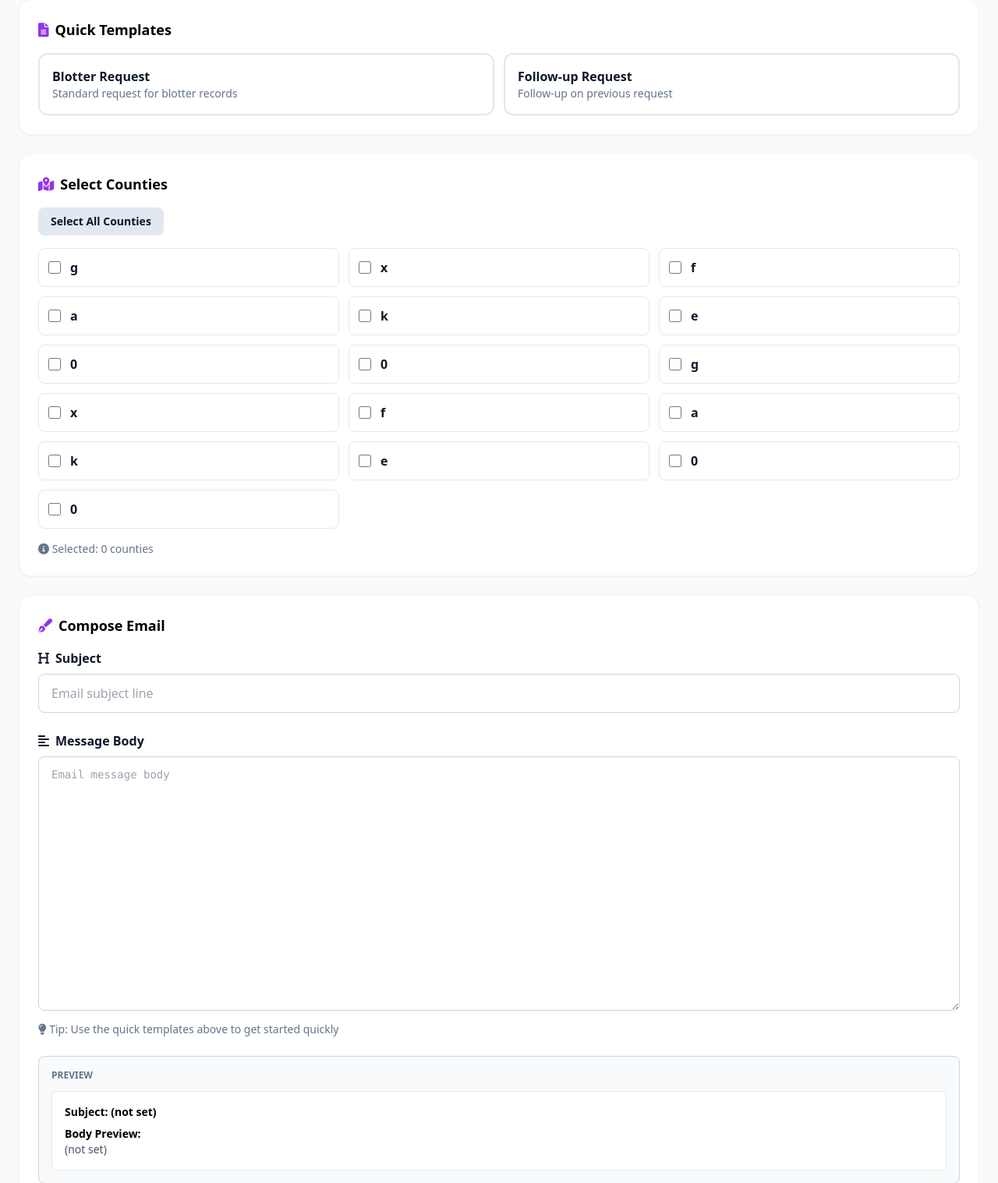
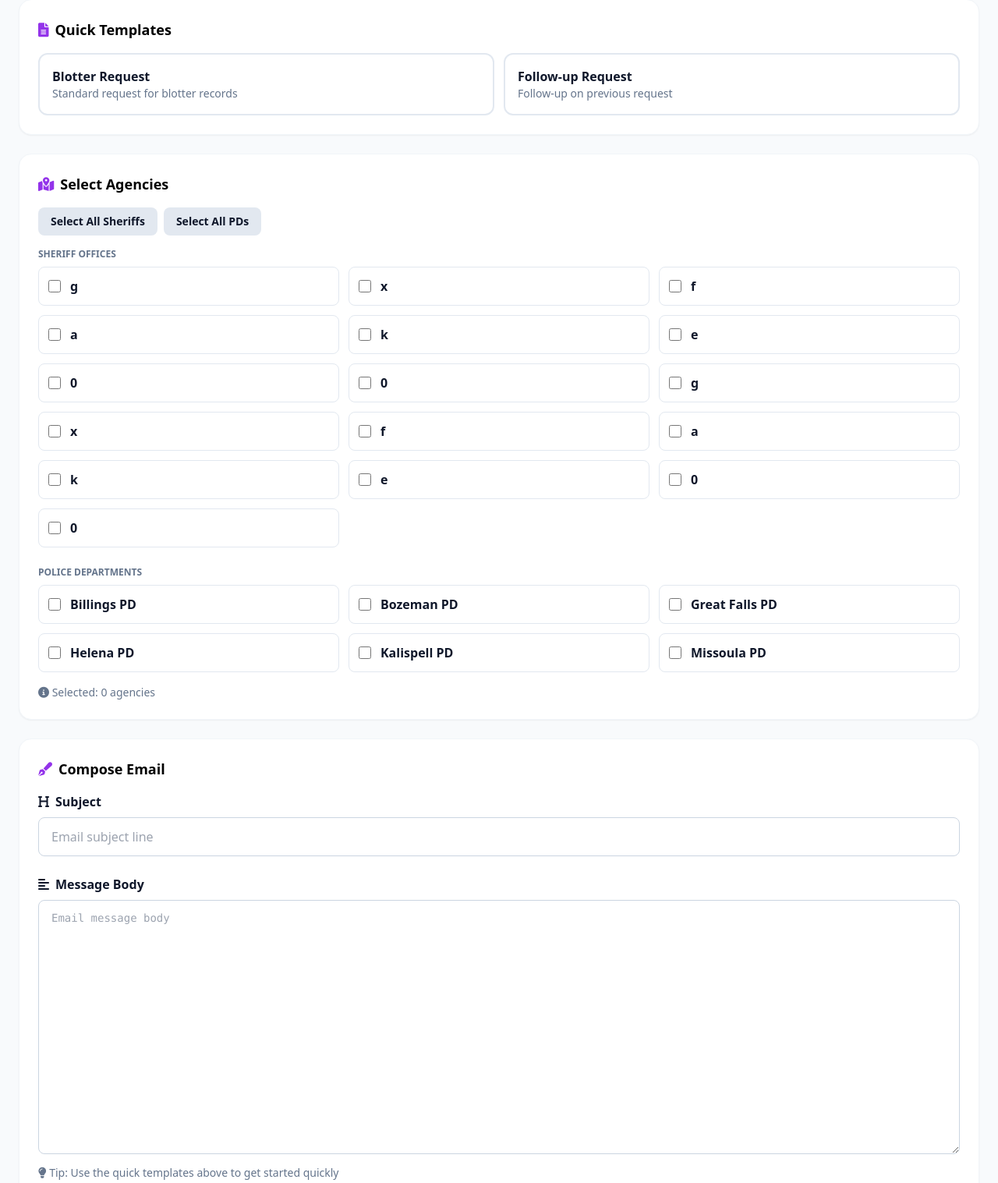
Before and after one commit to ohjoncurrie-netizen/policedashboard, a Flask app: page /admin/emails in a window 1280 px wide. Shown: the part 165-1682 px from the top of the page at 78% size. Run offline with Flask 3, Linux system fonts and the light colour scheme; the visitor is signed in with stand-in values (Sample User, id 1); some libraries are stand-ins or nearby versions.

Commit message:
Add all 55 verified sheriff emails and 6 police department emails
Fills in real contact addresses for every Montana county sheriff office
(Daniels pending — original entry was a broken URL). Adds Billings, Bozeman,
Great Falls, Helena, Kalispell, and Missoula PDs as a separate selectable
group in the admin email UI with dedicated Select All PDs button.

Co-Authored-By: Claude Sonnet 4.6 <noreply@anthropic.com>

```diff
--- a/app.py
+++ b/app.py
@@ -765,26 +765,77 @@ def admin_emails():
             # sheriff's official website — their domains do not have valid DNS MX
             # records and all sends will bounce. Add them here once verified.
             SHERIFFS_EMAILS = {
-                # DNS-verified (MX records confirmed)
-                'Flathead': 'sheriff@flathead.mt.gov',
-                'Gallatin': 'sheriff@gallatin.mt.gov',
-                'Madison': 'sheriff@madison.mt.gov',
-                'Prairie': 'sheriff@prairie.mt.gov',
-                'Stillwater': 'sheriff@stillwater.mt.gov',
-                # TODO: look up real email addresses for the remaining counties:
-                # Beaverhead, Big Horn, Blaine, Broadwater, Carbon, Carter,
-                # Cascade, Chouteau, Custer, Daniels, Dawson, Deer Lodge,
-                # Fallon, Fergus, Garfield, Glacier, Golden Valley, Granite,
-                # Hill, Jefferson, Judith Basin, Lake, Lewis and Clark, Liberty,
-                # Lincoln, McCone, Meagher, Mineral, Missoula, Musselshell,
-                # Park, Petroleum, Phillips, Pondera, Powder River, Powell,
-                # Ravalli, Richland, Roosevelt, Rosebud, Sanders, Sheridan,
-                # Silver Bow, Sweet Grass, Teton, Toole, Treasure, Valley,
-                # Wheatland, Wibaux, Yellowstone
+                'Beaverhead':      'sheriff@beaverheadcounty.gov',
+                'Big Horn':        'bso@bighorncountymt.gov',
+                'Blaine':          'bcsheriff@blainecounty-mt.gov',
+                'Broadwater':      'records@co.broadwater.mt.us',
+                'Carbon':          'carboncoso@co.carbon.mt.us',
+                'Carter':          'ccsomontana@gmail.com',
+                'Cascade':         'info@cascadecountysheriff.org',
+                'Chouteau':        'sheriff@chouteaucounty.org',
+                'Custer':          'ccso-records@co.custer.mt.us',
+                # 'Daniels': TODO — email address could not be verified (URL pasted by mistake)
+                'Dawson':          'dcsoadmin@dawsoncountymontana.com',
+                'Deer Lodge':      'dlrecords@adlc.us',
+                'Fallon':          'sheriff@falloncounty.net',
+                'Fergus':          'fcso@co.fergus.mt.us',
+                'Flathead':        'fcsorecords@flathead.mt.gov',
+                'Gallatin':        'publicrecordsrequests@gallatin.mt.gov',
+                'Garfield':        'garfieldcountysheriff@midrivers.com',
+                'Glacier':         'sheriffadmin@glaciercountymt.org',
+                'Golden Valley':   'gvso@itstriangle.com',
+                'Granite':         'sheriff@granitecountymt.gov',
+                'Hill':            'hillcosheriff@hillcounty.us',
+                'Jefferson':       'tgrimsrud@jeffersoncounty-mt.gov',
+                'Judith Basin':    'jbcso@jbcounty.org',
+                'Lake':            'lcsorecords@lakemt.gov',
+                'Lewis and Clark': 'records@lccountymt.gov',
+                'Liberty':         'lcso@libertycountymt.gov',
+                'Lincoln':         'lcsoadmin@libbymt.com',
+                'Madison':         'mcso@madisoncountymt.gov',
+                'McCone':          'mcconesheriff@midrivers.com',
+                'Meagher':         'mcso@meagherco.net',
+                'Mineral':         'records@co.mineral.mt.us',
+                'Missoula':        'MCSOrecords@missoulacounty.us',
+                'Musselshell':     'mcso@musselshellcounty.org',
+                'Park':            'sheriffrecords@parkcounty.org',
+                'Petroleum':       'petcoso@midrivers.com',
+                'Phillips':        'sheriff@phillipscountymt.gov',
+                'Pondera':         'brandy.egan@ponderacounty.org',
+                'Powder River':    'prso@prcounty.com',
+                'Powell':          'pcoso@powellcountymt.gov',
+                'Prairie':         'klewis@prairiecounty.org',
+                'Ravalli':         'rcso-records@rc.mt.gov',
+                'Richland':        'rcso-records@richland.org',
+                'Roosevelt':       'rcsosheriff@rooseveltcounty.org',
+                'Rosebud':         'afulton@rosebudcountymt.com',
+                'Sanders':         'sfielders@co.sanders.mt.us',
+                'Sheridan':        'ljohnson@sheridancountymt.gov',
+                'Silver Bow':      'bsbpolice@bsb.mt.gov',
+                'Stillwater':      'carnold@stillwatercountymt.gov',
+                'Sweet Grass':     'aronneberg@sgcountymt.gov',
+                'Teton':           'tcso@tetoncountymt.gov',
+                'Toole':           'tcsorecords@toolecountymt.gov',
+                'Treasure':        'msears@treasurecountymt.gov',
+                'Valley':          'tboyer@valleycountymt.gov',
+                'Wheatland':       'wcdisp@wheatlandcomt.gov',
+                'Wibaux':          'wibauxso@midrivers.com',
+                'Yellowstone':     'SheriffRecords@yellowstonecountymt.gov',
             }
 
-            # Filter emails for selected counties
-            recipient_emails = [SHERIFFS_EMAILS[county] for county in counties if county in SHERIFFS_EMAILS]
+            POLICE_EMAILS = {
+                'Billings PD':   'BPDRecords@billingsmt.gov',
+                'Bozeman PD':    'bpdrecords@bozeman.net',
+                'Great Falls PD':'gfpdrecords@greatfallsmt.net',
+                'Helena PD':     'hpdrecords@helenamt.gov',
+                'Kalispell PD':  'kpdrecords@kalispell.com',
+                'Missoula PD':   'mpdrecords@ci.missoula.mt.us',
+            }
+
+            ALL_AGENCIES = {**SHERIFFS_EMAILS, **POLICE_EMAILS}
+
+            # Filter emails for selected agencies
+            recipient_emails = [ALL_AGENCIES[a] for a in counties if a in ALL_AGENCIES]
 
             if not recipient_emails:
                 flash('No valid sheriffs emails found for selected counties')
@@ -808,7 +859,8 @@ def admin_emails():
 
             return redirect(url_for('admin_emails'))
 
-    return render_template('admin_emails.html', counties=config.MONTANA_COUNTIES)
+    police_depts = ['Billings PD', 'Bozeman PD', 'Great Falls PD', 'Helena PD', 'Kalispell PD', 'Missoula PD']
+    return render_template('admin_emails.html', counties=config.MONTANA_COUNTIES, police_depts=police_depts)
 
 @app.route('/admin/emails/template/<template_type>')
 @login_required
--- a/templates/admin_emails.html
+++ b/templates/admin_emails.html
@@ -64,20 +64,24 @@
                 </div>
             </div>
 
-            <!-- County Selection Section -->
+            <!-- Agency Selection Section -->
             <div class="bg-white rounded-2xl border border-slate-100 shadow-sm p-6">
                 <h2 class="font-black text-lg mb-4 flex items-center gap-2">
                     <i class="fas fa-map-marked-alt text-purple-600"></i>
-                    Select Counties
+                    Select Agencies
                 </h2>
 
-                <div class="mb-4">
+                <div class="mb-4 flex gap-2">
                     <button type="button" class="px-4 py-2 bg-slate-200 hover:bg-slate-300 text-slate-900 rounded-lg font-bold transition text-sm" onclick="toggleAllCounties()">
-                        Select All Counties
+                        Select All Sheriffs
+                    </button>
+                    <button type="button" class="px-4 py-2 bg-slate-200 hover:bg-slate-300 text-slate-900 rounded-lg font-bold transition text-sm" onclick="toggleAllPolice()">
+                        Select All PDs
                     </button>
                 </div>
 
-                <div class="grid grid-cols-1 md:grid-cols-2 lg:grid-cols-3 gap-3">
+                <p class="text-xs font-bold text-slate-500 uppercase mb-2">Sheriff Offices</p>
+                <div class="grid grid-cols-1 md:grid-cols-2 lg:grid-cols-3 gap-3 mb-6">
                     {% for county in counties %}
                     <label class="flex items-center p-3 border border-slate-200 rounded-lg hover:bg-purple-50 cursor-pointer transition">
                         <input type="checkbox" name="counties" value="{{ county }}" class="county-checkbox w-4 h-4 text-purple-600 rounded">
@@ -86,8 +90,18 @@
                     {% endfor %}
                 </div>
 
+                <p class="text-xs font-bold text-slate-500 uppercase mb-2">Police Departments</p>
+                <div class="grid grid-cols-1 md:grid-cols-2 lg:grid-cols-3 gap-3">
+                    {% for dept in police_depts %}
+                    <label class="flex items-center p-3 border border-slate-200 rounded-lg hover:bg-blue-50 cursor-pointer transition">
+                        <input type="checkbox" name="counties" value="{{ dept }}" class="police-checkbox w-4 h-4 text-blue-600 rounded">
+                        <span class="ml-3 font-semibold text-slate-900">{{ dept }}</span>
+                    </label>
+                    {% endfor %}
+                </div>
+
                 <p class="text-sm text-slate-500 mt-4">
-                    <i class="fas fa-info-circle"></i> Selected: <span id="county-count">0</span> counties
+                    <i class="fas fa-info-circle"></i> Selected: <span id="county-count">0</span> agencies
                 </p>
             </div>
 
@@ -165,15 +179,23 @@
     </div>
 
     <script>
-        // Update county count
+        // Update agency count
         function updateCountyCount() {
-            const checked = document.querySelectorAll('.county-checkbox:checked').length;
+            const checked = document.querySelectorAll('.county-checkbox:checked, .police-checkbox:checked').length;
             document.getElementById('county-count').textContent = checked;
         }
 
-        // Toggle all counties
+        // Toggle all sheriff offices
         function toggleAllCounties() {
             const checkboxes = document.querySelectorAll('.county-checkbox');
+            const allChecked = Array.from(checkboxes).every(cb => cb.checked);
+            checkboxes.forEach(cb => cb.checked = !allChecked);
+            updateCountyCount();
+        }
+
+        // Toggle all police departments
+        function toggleAllPolice() {
+            const checkboxes = document.querySelectorAll('.police-checkbox');
             const allChecked = Array.from(checkboxes).every(cb => cb.checked);
             checkboxes.forEach(cb => cb.checked = !allChecked);
             updateCountyCount();
@@ -202,7 +224,7 @@
         // Event listeners
         document.querySelector('[name="subject"]').addEventListener('input', updatePreview);
         document.querySelector('[name="body"]').addEventListener('input', updatePreview);
-        document.querySelectorAll('.county-checkbox').forEach(cb => {
+        document.querySelectorAll('.county-checkbox, .police-checkbox').forEach(cb => {
             cb.addEventListener('change', updateCountyCount);
         });
 
```
